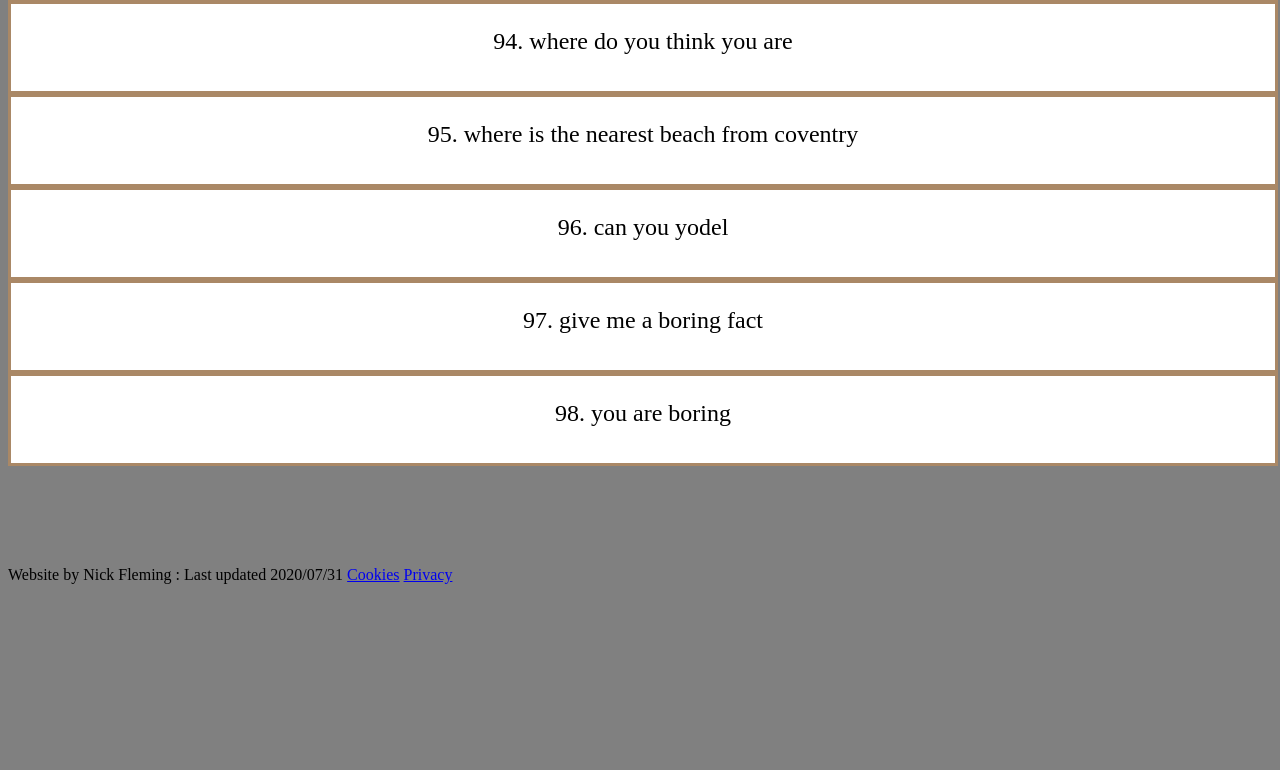
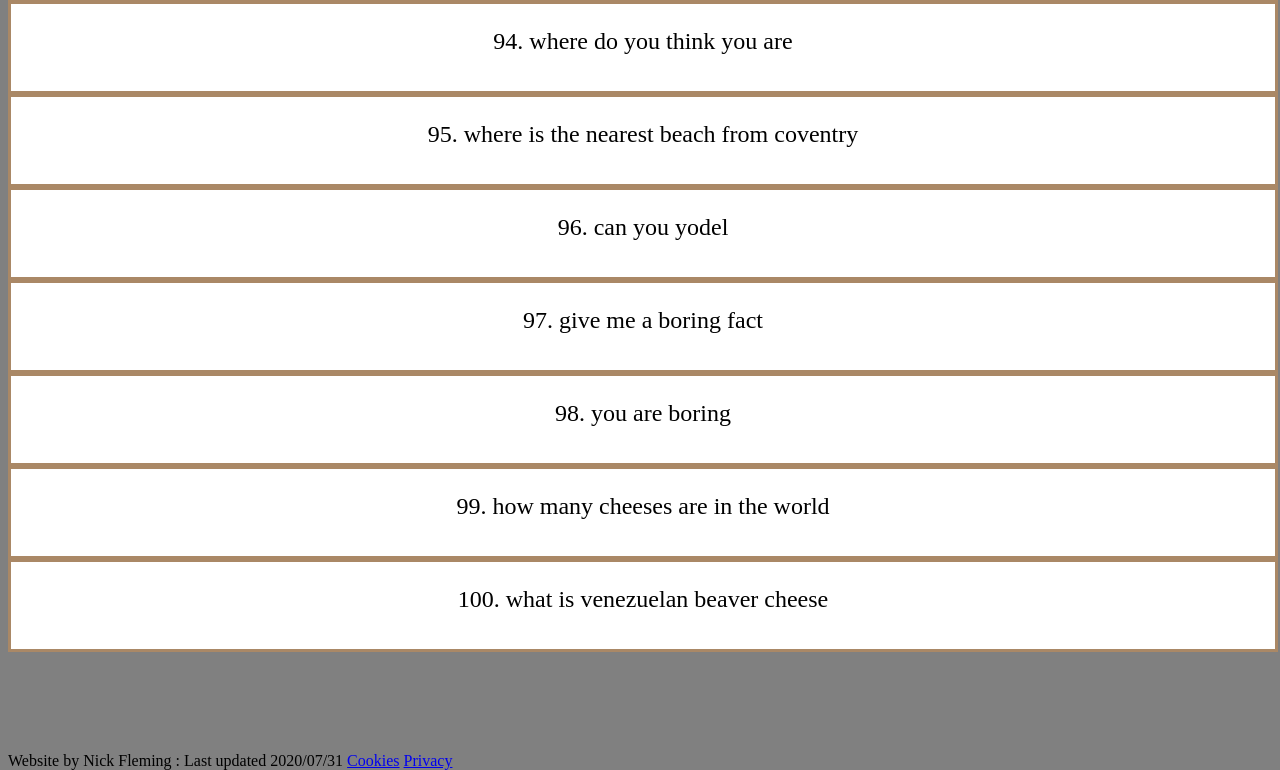
Before and after one commit to BigFatPanda70/bigfatpanda70.github.io, a plain HTML site: page html/ask_alexa.html in a window 1280 px wide. Shown: the part 8865-9635 px from the top of the page. Before the commit the page ends 9449 px from the top, so only its background shows below. Drawn offline with Linux system fonts and the light colour scheme; files whose address does not match are found by name.

Commit message:
alexa beaver cheese

```diff
--- a/html/ask_alexa.html
+++ b/html/ask_alexa.html
@@ -11,7 +11,7 @@
 
 	Author	:	Nick Fleming
 
-	Updated	:	5th July 2020
+	Updated	:	5th August 2020
 
 	 Notes:
 	--------
@@ -132,7 +132,9 @@ var things =
 	"where is the nearest beach from coventry",
 	"can you yodel",
 	"give me a boring fact",
-	"you are boring"
+	"you are boring",
+	"how many cheeses are in the world",
+	"what is venezuelan beaver cheese",
 
 
 ];
```
